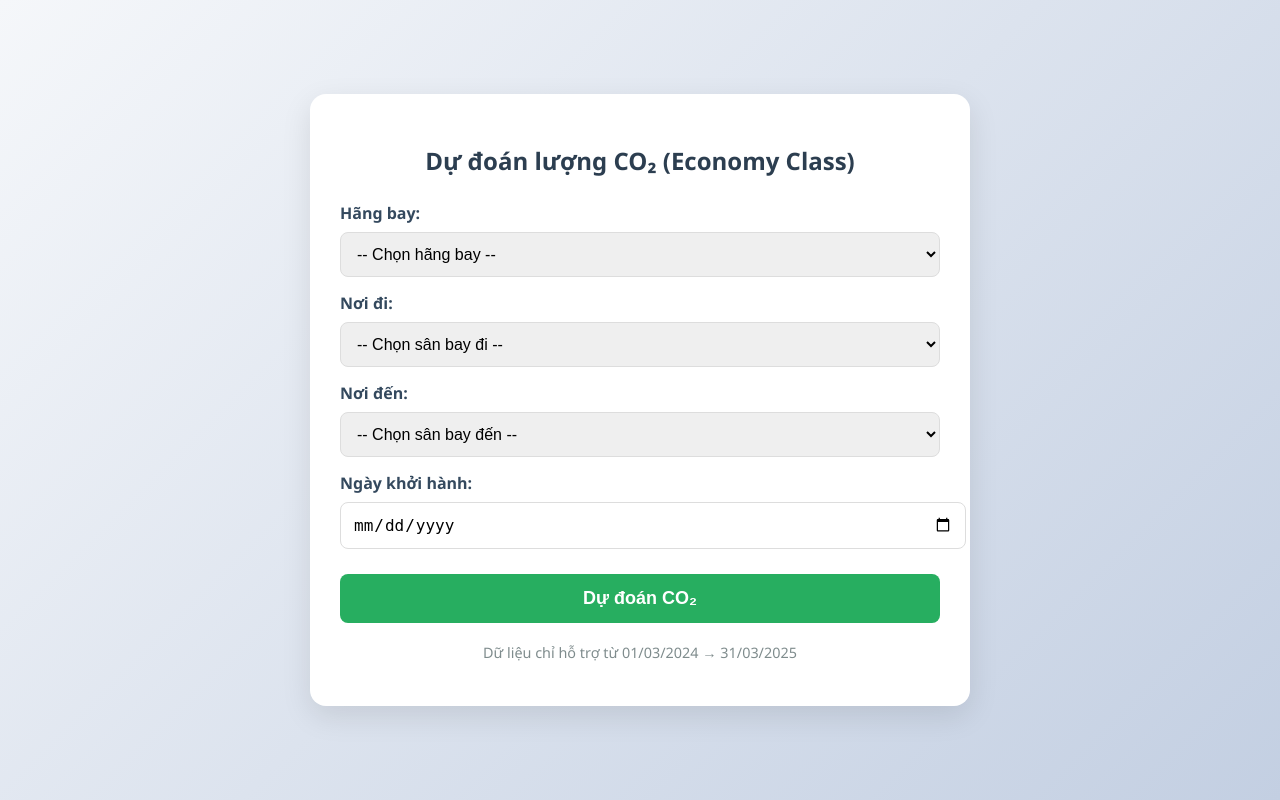
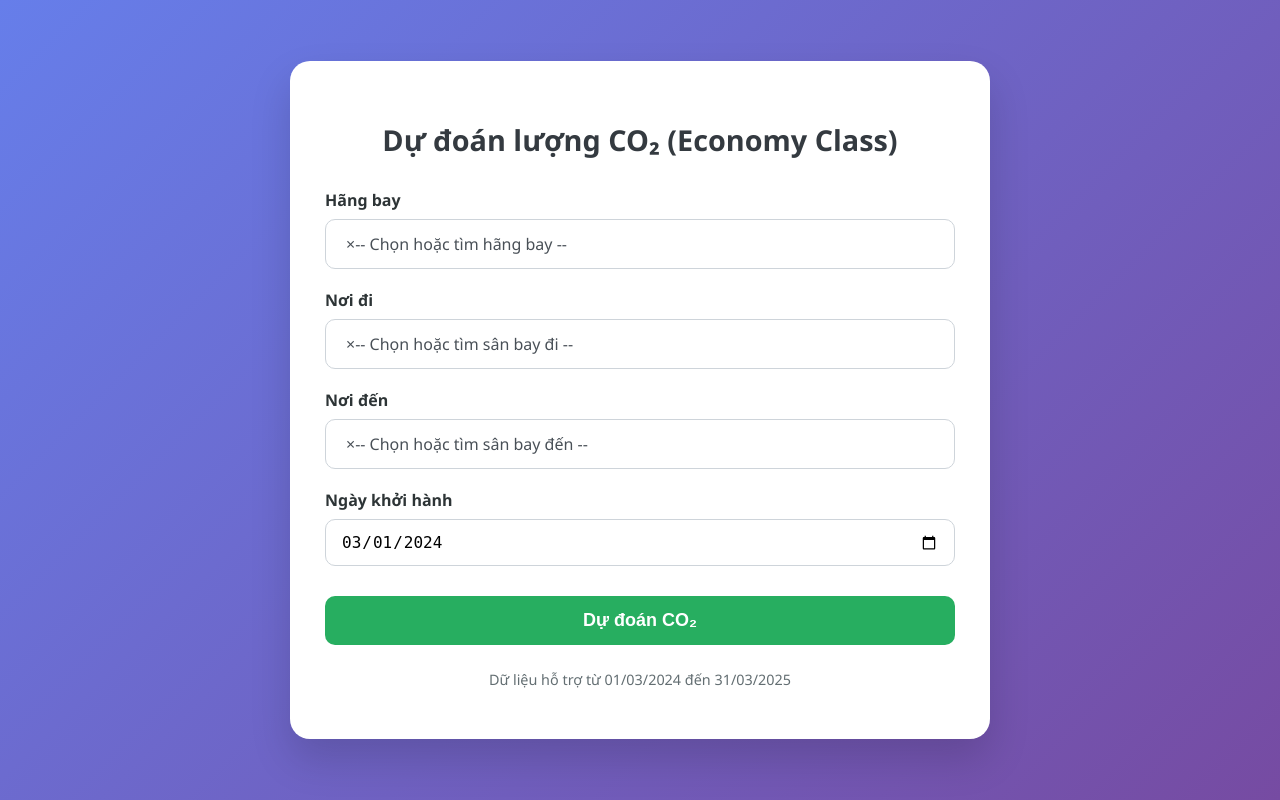
Before and after one commit to nmkhan9/dll, a Flask app: page / in a window 1280 px wide. Run offline with Flask 3, Linux system fonts and the light colour scheme; parts of the project's set-up code (start-up, migrations or seed data) failed here and were passed over; some libraries are stand-ins or nearby versions.

Commit message:
done app

```diff
--- a/app/app.py
+++ b/app/app.py
@@ -2,7 +2,97 @@ from flask import Flask, request, render_template, jsonify
 import pandas as pd
 import numpy as np
 from joblib import load
-import os
+
+AIRLINES = [
+    '0N', '2A', '2E', '2G', '2J', '2M', '2T', '2W', '2Z', '3F', '3H', '3K', '3L', '3M', '3O', '3R', '3T', '3U'
+    '4A', '4B', '4N', '4Y', '4Z', '5E', '5F', '5J', '5N', '5O', '5R', '5T', '5U', '5V', '5W', '5Z', '6D', '6E',
+    '6H', '6J', '6R', '7C', '7G', '7H', '7P', '7R', '7S', '7V', '8B', '8E', '8F', '8L', '8M', '8V', '9C', '9H',
+    '9I', '9J', '9K', '9N', '9R', '9X', 'A3', 'A6', 'A8', 'A9', 'AC', 'AD', 'AE', 'AF', 'AH', 'AI', 'AK', 'AM',
+    'AQ', 'AR', 'AS', 'AT', 'AV', 'AW', 'AY', 'AZ', 'B3', 'B6', 'B7', 'B9', 'BA', 'BC', 'BG', 'BI', 'BJ', 'BK',
+    'BP', 'BR', 'BS', 'BT', 'BU', 'BV', 'BW', 'BX', 'BY', 'BZ', 'C7', 'CA', 'CC', 'CD', 'CE', 'CG', 'CI', 'CM',
+    'CQ', 'CX', 'CY', 'CZ', 'D2', 'D7', 'D8', 'DD', 'DE', 'DG', 'DI', 'DJ', 'DK', 'DL', 'DM', 'DO', 'DR', 'DT',
+    'DV', 'DX', 'DY', 'DZ', 'E5', 'E9', 'EI', 'EK', 'EL', 'EN', 'EO', 'EP', 'ER', 'ES', 'ET', 'EU', 'EW', 'EY',
+    'F2', 'F3', 'F8', 'F9', 'FA', 'FB', 'FD', 'FG', 'FH', 'FI', 'FJ', 'FM', 'FN', 'FO', 'FR', 'FU', 'FW', 'FY',
+    'FZ', 'G3', 'G4', 'G5', 'G9', 'GA', 'GD', 'GF', 'GJ', 'GK', 'GL', 'GM', 'GQ', 'GS', 'GV', 'GX', 'GY', 'H2',
+    'H4', 'H5', 'H7', 'H9', 'HA', 'HC', 'HD', 'HE', 'HF', 'HH', 'HJ', 'HK', 'HM', 'HO', 'HU', 'HV', 'HW', 'HX',
+    'HY', 'HZ', 'I2', 'I4', 'I5', 'IA', 'IB', 'ID', 'IE', 'IK', 'IN', 'IO', 'IR', 'IT', 'IU', 'IW', 'IX', 'IY',
+    'IZ', 'J2', 'J4', 'J5', 'J7', 'J9', 'JA', 'JD', 'JH', 'JL', 'JM', 'JQ', 'JT', 'JU', 'JX', 'JY', 'K3', 'K6',
+    'K7', 'KB', 'KC', 'KE', 'KG', 'KL', 'KM', 'KN', 'KP', 'KQ', 'KR', 'KU', 'KX', 'KY', 'L6', 'LA', 'LC', 'LF',
+    'LG', 'LH', 'LJ', 'LM', 'LN', 'LO', 'LS', 'LT', 'LX', 'LY', 'M0', 'ME', 'MF', 'MH', 'MK', 'MM', 'MO', 'MS',
+    'MU', 'MX', 'N2', 'N3', 'N4', 'N9', 'NE', 'NF', 'NH', 'NK', 'NO', 'NP', 'NS', 'NT', 'NU', 'NX', 'NZ', 'OA',
+    'OB', 'OC', 'OD', 'OG', 'OJ', 'OK', 'OP', 'OQ', 'OR', 'OS', 'OU', 'OV', 'OW', 'OZ', 'P2', 'P4', 'P5', 'PA',
+    'PB', 'PC', 'PD', 'PG', 'PI', 'PJ', 'PK', 'PM', 'PN', 'PR', 'PU', 'PV', 'PW', 'PX', 'PY', 'Q2', 'Q4', 'QB',
+    'QC', 'QF', 'QG', 'QH', 'QI', 'QN', 'QP', 'QQ', 'QR', 'QS', 'QV', 'QW', 'QZ', 'R3', 'RA', 'RC', 'RF', 'RJ',
+    'RN', 'RO', 'RQ', 'RS', 'RT', 'RY', 'S0', 'S4', 'S5', 'S6', 'S7', 'S8', 'SA', 'SB', 'SC', 'SF', 'SG', 'SI',
+    'SJ', 'SK', 'SL', 'SM', 'SN', 'SP', 'SQ', 'SR', 'SS', 'SU', 'SV', 'SY', 'SZ', 'T5', 'T6', 'TB', 'TC', 'TF',
+    'TG', 'TJ', 'TK', 'TL', 'TM', 'TO', 'TP', 'TR', 'TS', 'TU', 'TV', 'TW', 'TX', 'TY', 'TZ', 'U2', 'U4', 'U6',
+    'UA', 'UD', 'UG', 'UI', 'UK', 'UL', 'UN', 'UO', 'UP', 'UQ', 'UR', 'UT', 'UU', 'UX', 'V0', 'V5', 'V7', 'V8',
+    'VA', 'VB', 'VE', 'VJ', 'VM', 'VN', 'VP', 'VS', 'VT', 'VY', 'VZ', 'W1', 'W2', 'W4', 'W5', 'W6', 'W9', 'WB',
+    'WF', 'WG', 'WJ', 'WK', 'WM', 'WN', 'WS', 'WT', 'WU', 'WY', 'X3', 'X4', 'XC', 'XE', 'XJ', 'XK', 'XP', 'XQ',
+    'XR', 'XY', 'XZ', 'Y4', 'Y8', 'Y9', 'YB', 'YC', 'YK', 'YL', 'YN', 'YQ', 'YS', 'YT', 'Z0', 'Z2', 'ZA', 'ZE',
+    'ZG', 'ZH', 'ZL', 'ZN', 'ZP', 'Y2', 'DN', 'IF', '9V', 'QL', 'FT', 'N0', 'IP', '2I', '8D', '6I', 'VQ', 'VU',
+    'ZD', 'B0', '7E', 'OM', 'JR', 'ON', 'D3', 'P0', 'R4', 'IQ', 'AN', 'H8', 'RW', '6G', 'BF', 'Y7', 'U8', 'GZ',
+    'A1', 'RZ', 'W3', 'BB', 'E4', '8U', '9P', 'KV', 'UM']
+
+
+
+AIRPORTS = ['YFH', 'CGP', 'DAC', 'HOM', 'SOV', 'PGM', 'BTK', 'IKT', 'KCK',
+        'LFW', 'BKO', 'ABJ', 'INB', 'CUK', 'TZA', 'PLJ', 'DGA', 'SPR',
+       'BZE', 'HPN', 'BDA', 'MAD', 'RAO', 'CGH', 'POA', 'GRU', 'REC',
+       'FOR', 'EVN', 'YTQ', 'YPJ', 'YVP', 'YGW', 'YUL', 'SIN', 'PEN',
+       'CGK', 'HAK', 'MNL', 'BAH', 'AUH', 'CCJ', 'TRV', 'CCU', 'EIS',
+       'SJU', 'STT', 'FLL', 'TPA', 'EYW', 'MCO', 'MHH', 'TLH', 'PBI',
+       'ANU', 'RAK', 'AGA', 'TTU', 'LYS', 'CMN', 'BRU', 'TNG', 'CUR',
+       'JED', 'TFU', 'NNG', 'LJG', 'KWL', 'XIY', 'YIC', 'GZG', 'LHW',
+       'XUZ', 'SHE', 'CGQ', 'DLU', 'CAN', 'KHN', 'CSX', 'WUH', 'WXN',
+       'HKG', 'KMG', 'HFE', 'CKG', 'SZX', 'BHY', 'TNA', 'KWE', 'HGH',
+       'YLX', 'NGB', 'WUX', 'CTU', 'HUZ', 'LZY', 'CGO', 'TSA', 'ZUH',
+       'PEK', 'LXA', 'DNH', 'NKG', 'SYX', 'ZHY', 'HRB', 'XIC', 'CZX',
+       'PVG', 'MIG', 'HKT', 'KRY', 'URC', 'YNT', 'LIM', 'BOS', 'MSS',
+       'YYC', 'FRA', 'PMI', 'LPA', 'WDH', 'JNB', 'CPT', 'MQP', 'DUR',
+       'LUD', 'OND', 'KIM', 'PLZ', 'ERS', 'HRE', 'UTN', 'ELS', 'LUN',
+       'HDS', 'DAL', 'RMO', 'ILO', 'CYZ', 'CEB', 'KLO', 'TUG', 'TAC',
+       'BCD', 'TAG', 'PPS', 'GES', 'CGY', 'BXU', 'PAG', 'MFM', 'DVO',
+       'BKK', 'ICN', 'LED', 'ALG', 'CCS', 'PZO', 'YXP', 'YZF', 'YFB',
+       'YBB', 'YCB', 'YEG', 'YEV', 'GUA', 'FRS', 'SAP', 'FAI', 'ARC',
+       'TAS', 'BFN', 'ADB', 'AYT', 'LKO', 'IXC', 'DEL', 'MAA', 'VGA',
+       'HYD', 'BLR', 'IXE', 'TRZ', 'GOX', 'UDR', 'DIU', 'BOM', 'COK',
+       'DIB', 'RJA', 'STV', 'HBX', 'IXM', 'HSR', 'ATQ', 'TIR', 'GOI',
+       'JAI', 'AMD', 'IXB', 'IXG', 'JLR', 'IDR', 'GAU', 'PNQ', 'JDH',
+       'VTZ', 'TCR', 'IXJ', 'NAG', 'BBI', 'IXL', 'RPR', 'JRH', 'BHO',
+       'PAT', 'CNN', 'CJB', 'IXR', 'SAG', 'RDP', 'DED', 'VNS', 'IXZ',
+       'DXB', 'AJL', 'MCT', 'DMM', 'DOH', 'TLV', 'PRG', 'KMI', 'OKA',
+       'OIT', 'HND', 'KMJ', 'UKB', 'PYJ', 'OVB', 'PUS', 'CJU', 'FUK',
+       'MYJ', 'CTS', 'CRK', 'NGO', 'KKJ', 'ANC', 'ANI', 'PAC', 'URS',
+       'VKO', 'ARH', 'ULV', 'MRV', 'WBB', 'KLG', 'OOK', 'KGX', 'UNK',
+       'LDZ', 'YIA', 'DPS', 'SMK', 'TLA', 'ORV', 'GLV', 'BKC', 'WTK',
+       'KKA', 'OME', 'OTZ', 'ELI', 'ABL', 'SHH', 'PHO', 'TMS', 'JMJ',
+       'DLC', 'KOW', 'JJN', 'TYN', 'YNZ', 'RGN', 'MDL', 'KUL', 'BTT',
+       'NUI', 'AET', 'RBY', 'DOY', 'XMN', 'ZHA', 'ZYI', 'NNY', 'SJW',
+       'PKX', 'SHA', 'HIA', 'IQN', 'GYS', 'SWA', 'SHF', 'DMK', 'FOC',
+       'YIN', 'CNX', 'KUU', 'SHL', 'IXS', 'QOW', 'LOS', 'VQS', 'MVY',
+       'EWB', 'ACK', 'CZH', 'PND', 'UIB', 'BGA', 'CLO', 'BOG', 'MKK',
+       'OGG', 'HNL', 'STL', 'BRL', 'LUP', 'ORD', 'IAD', 'DFW', 'IPL',
+       'BFD', 'ELD', 'ATH', 'KGS', 'JTR', 'KVA', 'SKG', 'TIA', 'CFU',
+       'RHO', 'IST', 'LCA', 'MLA', 'MUC', 'VCE', 'STR', 'GVA', 'VNO',
+       'DUS', 'NCL', 'LHR', 'CDG', 'ARN', 'HET', 'XNN', 'KHX', 'YVR',
+       'YYJ', 'YXU', 'SEA', 'YYZ', 'YLW', 'YCG', 'PDX', 'YTZ', 'YQB',
+       'YQU', 'YOW', 'YXT', 'YQX', 'YHZ', 'YYT', 'LGA', 'JFK', 'EWR',
+       'YSJ', 'RDU', 'CLT', 'DTW', 'YWG', 'LAS', 'MIA', 'YXE', 'IAH',
+       'RSW', 'AUS', 'CCC', 'MEX', 'DEN', 'PVR', 'LAX', 'FDF', 'MBJ',
+       'SAN', 'SFO', 'PHX', 'BGI', 'LIS', 'MXP', 'VIE', 'CNF', 'IPN',
+       'MRS', 'RNS', 'CFE', 'DUB', 'BLQ', 'BIA', 'BER', 'CPH', 'NTE',
+       'FLR', 'BIQ', 'WAW', 'BUD', 'OSL', 'AGP', 'TUN', 'HEL', 'OTP',
+       'LAD', 'NKC', 'CKY', 'PTP', 'CUN', 'KIX', 'AAE', 'ELU', 'HME',
+       'ORN', 'TIN', 'QSF', 'LGW', 'CZL', 'DSS', 'IXA', 'IMF', 'JGA',
+       'KWI', 'LGK', 'SBW', 'SDK', 'BKI']
+
+
+def generate_options(items, selected=None):
+    return '\n'.join(
+        f'<option value="{code}"{" selected" if code == selected else ""}>{code}</option>'
+        for code in items
+    )
 
 app = Flask(__name__)
 
@@ -16,8 +106,10 @@ categorical_cols = ['season', 'carrier', 'origin', 'destination', 'year', 'quart
 
 def preprocess_input(data):
     df = pd.DataFrame([data])
+    df['departure_date'] = pd.to_datetime(df['departure_date'], errors='coerce')
+    if pd.isna(df['departure_date'].iloc[0]):
+        raise ValueError("Ngày không hợp lệ")
 
-    df['departure_date'] = pd.to_datetime(df['departure_date'], errors='coerce')
     df['year'] = df['departure_date'].dt.year
     df['month'] = df['departure_date'].dt.month
     df['day'] = df['departure_date'].dt.day
@@ -29,70 +121,54 @@ def preprocess_input(data):
     df['sin_dayofweek'] = np.sin(2 * np.pi * df['day_of_week'] / 7)
     df['cos_dayofweek'] = np.cos(2 * np.pi * df['day_of_week'] / 7)
 
-    def get_season(month):
-        if month in [12, 1, 2]:
-            return "winter"
-        elif month in [3, 4, 5]:
-            return "spring"
-        elif month in [6, 7, 8]:
-            return "summer"
-        else:
-            return "autumn"
-
+    def get_season(m):
+        return ["winter", "spring", "summer", "autumn"][(m % 12) // 3]
     df['season'] = df['month'].apply(get_season)
 
     X_num = df[['sin_month', 'cos_month', 'sin_dayofweek', 'cos_dayofweek']]
+    X_cat = ohe.transform(df[categorical_cols])
+    X_cat_df = pd.DataFrame(X_cat, columns=ohe.get_feature_names_out(categorical_cols), index=df.index)
 
-    X_cat = ohe.transform(df[categorical_cols])
-    cat_feature_names = ohe.get_feature_names_out(categorical_cols)
-    X_cat_df = pd.DataFrame(X_cat, columns=cat_feature_names, index=df.index)
-
-    X_encoded = pd.concat([X_cat_df, X_num], axis=1)
-    return X_encoded
+    return pd.concat([X_cat_df, X_num], axis=1)
 
 @app.route('/')
 def home():
-    return render_template('index.html')
+    return render_template(
+        'index.html',
+        airline_options=generate_options(AIRLINES),
+        origin_options=generate_options(AIRPORTS),
+        destination_options=generate_options(AIRPORTS)
+    )
 
 @app.route('/predict', methods=['POST'])
 def predict():
     try:
+        input_data = request.form.to_dict() if request.content_type != 'application/json' else request.get_json()
+        required = ['carrier', 'departure_date', 'origin', 'destination']
+        for f in required:
+            if f not in input_data or not input_data[f]:
+                raise ValueError(f"Thiếu: {f}")
+
+        if input_data['origin'] == input_data['destination']:
+            raise ValueError("Nơi đi và nơi đến không được trùng!")
+
+        X = preprocess_input(input_data)
+        pred = round(float(lr_model.predict(X)[0]), 4)
 
         if request.content_type == 'application/json':
-            input_data = request.get_json()
-        else:
-            input_data = request.form.to_dict()
-
-
-        required = ['carrier', 'departure_date', 'origin', 'destination']
-        for field in required:
-            if field not in input_data or not input_data[field]:
-                return render_error(f"Thiếu trường: {field}")
-
-
-        if input_data['origin'] == input_data['destination']:
-            return render_error("Nơi đi và nơi đến không được trùng nhau!")
-
-
-        X = preprocess_input(input_data)
-        y_pred = lr_model.predict(X)
-        prediction = round(float(y_pred[0]), 4)
-
-        result = {"prediction_gram_co2": prediction}
-
+            return jsonify({"prediction_gram_co2": pred, "message": "Thành công!"})
+        return render_template('index.html', prediction=pred,
+                               airline_options=generate_options(AIRLINES, input_data.get('carrier')),
+                               origin_options=generate_options(AIRPORTS, input_data.get('origin')),
+                               destination_options=generate_options(AIRPORTS, input_data.get('destination')))
+    except Exception as e:
+        err = str(e)
         if request.content_type == 'application/json':
-            return jsonify({**result, "message": "Dự đoán thành công!"})
-        else:
-            return render_template('index.html', prediction=prediction)
-
-    except Exception as e:
-        return render_error(str(e))
-
-def render_error(msg):
-    if request.content_type == 'application/json':
-        return jsonify({"error": msg}), 400
-    else:
-        return render_template('index.html', error=msg)
+            return jsonify({"error": err}), 400
+        return render_template('index.html', error=err,
+                               airline_options=generate_options(AIRLINES),
+                               origin_options=generate_options(AIRPORTS),
+                               destination_options=generate_options(AIRPORTS))
 
 @app.route('/api/predict', methods=['POST'])
 def api_predict():
--- a/app/templates/index.html
+++ b/app/templates/index.html
@@ -3,68 +3,199 @@
 <head>
     <meta charset="UTF-8">
     <meta name="viewport" content="width=device-width, initial-scale=1.0">
-    <title>Dự đoán CO2 Chuyến bay</title>
+    <title>Dự đoán CO₂ Chuyến bay</title>
+
+
+    <link href="https://cdn.jsdelivr.net/npm/select2@4.1.0-rc.0/dist/css/select2.min.css" rel="stylesheet" />
+    <link href="https://cdn.jsdelivr.net/npm/select2-bootstrap-5-theme@1.3.0/dist/select2-bootstrap-5-theme.min.css" rel="stylesheet" />
+
     <style>
-        body { font-family: 'Segoe UI', sans-serif; margin: 0; background: linear-gradient(135deg, #f5f7fa 0%, #c3cfe2 100%); min-height: 100vh; display: flex; align-items: center; }
-        .container { max-width: 600px; width: 90%; margin: auto; padding: 30px; background: white; border-radius: 16px; box-shadow: 0 10px 30px rgba(0,0,0,0.1); }
-        h2 { text-align: center; color: #2c3e50; margin-bottom: 25px; }
-        label { display: block; margin: 15px 0 8px; font-weight: 600; color: #34495e; }
-        select, input[type="date"] {
-            padding: 12px; width: 100%; border: 1px solid #ddd; border-radius: 8px; font-size: 16px;
-            transition: border 0.3s;
+        :root {
+            --primary: #4361ee;
+            --success: #27ae60;
+            --danger: #e74c3c;
+            --light: #f8f9fa;
+            --dark: #343a40;
         }
-        select:focus, input:focus { border-color: #3498db; outline: none; }
+
+        * { box-sizing: border-box; }
+        body {
+            font-family: 'Segoe UI', Tahoma, Geneva, Verdana, sans-serif;
+            background: linear-gradient(135deg, #667eea 0%, #764ba2 100%);
+            min-height: 100vh;
+            margin: 0;
+            padding: 20px;
+            display: flex;
+            align-items: center;
+            justify-content: center;
+        }
+
+        .container {
+            background: white;
+            border-radius: 20px;
+            box-shadow: 0 20px 40px rgba(0, 0, 0, 0.15);
+            padding: 35px;
+            max-width: 700px;
+            width: 100%;
+        }
+
+        h2 {
+            text-align: center;
+            color: var(--dark);
+            margin-bottom: 30px;
+            font-weight: 600;
+            font-size: 1.8rem;
+        }
+
+        .form-group {
+            margin-bottom: 20px;
+        }
+
+        label {
+            display: block;
+            margin-bottom: 8px;
+            font-weight: 600;
+            color: #2d3436;
+            font-size: 1rem;
+        }
+
+
+        .select2-container--bootstrap-5 .select2-selection {
+            border: 1.5px solid #ced4da;
+            border-radius: 10px;
+            height: 50px;
+            padding: 0 12px;
+            font-size: 16px;
+            transition: all 0.3s ease;
+        }
+
+        .select2-container--bootstrap-5 .select2-selection:focus {
+            border-color: var(--primary);
+            box-shadow: 0 0 0 0.2rem rgba(67, 97, 238, 0.25);
+        }
+
+        .select2-container--bootstrap-5 .select2-selection__rendered {
+            line-height: 48px;
+            color: #495057;
+        }
+
+        .select2-container--bootstrap-5 .select2-selection__placeholder {
+            color: #6c757d;
+        }
+
+        .select2-container--bootstrap-5 .select2-dropdown {
+            border: 1.5px solid var(--primary);
+            border-radius: 10px;
+            box-shadow: 0 10px 25px rgba(0, 0, 0, 0.1);
+        }
+
+        input[type="date"] {
+            width: 100%;
+            padding: 12px 15px;
+            border: 1.5px solid #ced4da;
+            border-radius: 10px;
+            font-size: 16px;
+            transition: all 0.3s ease;
+        }
+
+        input[type="date"]:focus {
+            border-color: var(--primary);
+            outline: none;
+            box-shadow: 0 0 0 0.2rem rgba(67, 97, 238, 0.25);
+        }
+
         button {
-            width: 100%; padding: 14px; margin-top: 25px; background: #27ae60; color: white;
-            border: none; border-radius: 8px; font-size: 18px; font-weight: bold; cursor: pointer;
-            transition: background 0.3s;
+            width: 100%;
+            padding: 14px;
+            background: var(--success);
+            color: white;
+            border: none;
+            border-radius: 10px;
+            font-size: 18px;
+            font-weight: 600;
+            cursor: pointer;
+            transition: all 0.3s ease;
+            margin-top: 10px;
         }
-        button:hover { background: #219a52; }
-        button:disabled { background: #95a5a6; cursor: not-allowed; }
-        .result { margin-top: 25px; padding: 18px; background: #d5f4e6; border-radius: 10px; text-align: center; font-size: 1.3em; font-weight: bold; color: #27ae60; }
-        .error { color: #e74c3c; background: #fadbd8; padding: 12px; border-radius: 8px; margin-top: 15px; text-align: center; }
-        .note { font-size: 0.9em; color: #7f8c8d; text-align: center; margin-top: 20px; }
+
+        button:hover:not(:disabled) {
+            background: #219a52;
+            transform: translateY(-1px);
+        }
+
+        button:disabled {
+            background: #95a5a6;
+            cursor: not-allowed;
+            transform: none;
+        }
+
+        .result {
+            margin-top: 25px;
+            padding: 20px;
+            background: linear-gradient(135deg, #d5f4e6 0%, #a8e6cf 100%);
+            border-radius: 12px;
+            text-align: center;
+            font-size: 1.4rem;
+            font-weight: bold;
+            color: var(--success);
+            border-left: 6px solid var(--success);
+        }
+
+        .error {
+            margin-top: 15px;
+            padding: 15px;
+            background: #fadbd8;
+            color: var(--danger);
+            border-radius: 10px;
+            text-align: center;
+            font-weight: 500;
+            border-left: 6px solid var(--danger);
+        }
+
+        .note {
+            text-align: center;
+            margin-top: 25px;
+            color: #636e72;
+            font-size: 0.9rem;
+        }
+
+        @media (max-width: 576px) {
+            .container { padding: 25px; }
+            h2 { font-size: 1.5rem; }
+        }
     </style>
 </head>
 <body>
     <div class="container">
         <h2>Dự đoán lượng CO₂ (Economy Class)</h2>
+
         <form method="POST" action="/predict" id="flightForm">
-            <label for="carrier">Hãng bay:</label>
-            <select name="carrier" id="carrier" required>
-                <option value="">-- Chọn hãng bay --</option>
-                <option value="2S">2S - Ryanair</option>
-                <option value="VN">VN - Vietnam Airlines</option>
-                <option value="VJ">VJ - Vietjet Air</option>
-                <option value="QH">QH - Bamboo Airways</option>
-                <option value="BL">BL - Jetstar Pacific</option>
+            <div class="form-group">
+                <label for="carrier">Hãng bay</label>
+                <select name="carrier" id="carrier" class="form-select select2" required>
+                    <option value="">-- Chọn hoặc tìm hãng bay --</option>
+                    {{ airline_options|safe }}
                 </select>
+            </div>
 
-            <label for="origin">Nơi đi:</label>
-            <select name="origin" id="origin" required>
-                <option value="">-- Chọn sân bay đi --</option>
-                <option value="HN">Hà Nội (HAN)</option>
-                <option value="SG">TP.HCM (SGN)</option>
-                <option value="DN">Đà Nẵng (DAD)</option>
-                <option value="HP">Hải Phòng (HPH)</option>
-                <option value="CX">Cần Thơ (VCA)</option>
-                <option value="TH">Thanh Hóa (THD)</option>
-                <option value="PX">Pleiku (PXU)</option>
+            <div class="form-group">
+                <label for="origin">Nơi đi</label>
+                <select name="origin" id="origin" class="form-select select2" required>
+                    <option value="">-- Chọn hoặc tìm sân bay đi --</option>
+                    {{ origin_options|safe }}
                 </select>
+            </div>
 
-            <label for="destination">Nơi đến:</label>
-            <select name="destination" id="destination" required>
-                <option value="">-- Chọn sân bay đến --</option>
-                <option value="SG">TP.HCM (SGN)</option>
-                <option value="HN">Hà Nội (HAN)</option>
-                <option value="DN">Đà Nẵng (DAD)</option>
-                <option value="HP">Hải Phòng (HPH)</option>
-                <option value="CX">Cần Thơ (VCA)</option>
-                <option value="TH">Thanh Hóa (THD)</option>
-                <option value="PX">Pleiku (PXU)</option>
+            <div class="form-group">
+                <label for="destination">Nơi đến</label>
+                <select name="destination" id="destination" class="form-select select2" required>
+                    <option value="">-- Chọn hoặc tìm sân bay đến --</option>
+                    {{ destination_options|safe }}
                 </select>
+            </div>
 
-            <label for="departure_date">Ngày khởi hành:</label>
+            <div class="form-group">
+                <label for="departure_date">Ngày khởi hành</label>
                 <input
                     type="date"
                     name="departure_date"
@@ -73,6 +204,7 @@
                     max="2025-03-31"
                     required
                 >
+            </div>
 
             <button type="submit" id="submitBtn">Dự đoán CO₂</button>
         </form>
@@ -87,38 +219,51 @@
         <div class="error">{{ error }}</div>
         {% endif %}
 
-        <p class="note">Dữ liệu chỉ hỗ trợ từ 01/03/2024 → 31/03/2025</p>
+        <p class="note">Dữ liệu hỗ trợ từ 01/03/2024 đến 31/03/2025</p>
     </div>
 
+    <script src="https://code.jquery.com/jquery-3.6.0.min.js"></script>
+    <script src="https://cdn.jsdelivr.net/npm/select2@4.1.0-rc.0/dist/js/select2.min.js"></script>
+    <script src="https://cdn.jsdelivr.net/npm/select2-bootstrap-5-theme@1.3.0/dist/select2-bootstrap-5-theme.min.js"></script>
+
     <script>
+        $(document).ready(function() {
+
+            $('.select2').select2({
+                theme: 'bootstrap-5',
+                placeholder: function() {
+                    return $(this).data('placeholder') || 'Tìm kiếm...';
+                },
+                width: '100%',
+                allowClear: true
+            });
+
 
             const today = new Date().toISOString().split('T')[0];
-        const dateInput = document.getElementById('departure_date');
-        const minDate = '2024-03-01';
-        const maxDate = '2025-03-31';
-
-        if (today >= minDate && today <= maxDate) {
-            dateInput.value = today;
-        } else if (today < minDate) {
-            dateInput.value = minDate;
+            const dateInput = $('#departure_date');
+            if (today >= '2024-03-01' && today <= '2025-03-31') {
+                dateInput.val(today);
+            } else {
+                dateInput.val('2024-03-01');
             }
 
 
-        const origin = document.getElementById('origin');
-        const dest = document.getElementById('destination');
-        const submitBtn = document.getElementById('submitBtn');
+            const origin = $('#origin');
+            const dest = $('#destination');
+            const btn = $('#submitBtn');
 
             function validateRoute() {
-            if (origin.value && dest.value && origin.value === dest.value) {
+                if (origin.val() && dest.val() && origin.val() === dest.val()) {
                     alert('Nơi đi và nơi đến không được trùng nhau!');
-                submitBtn.disabled = true;
+                    btn.prop('disabled', true);
                 } else {
-                submitBtn.disabled = false;
+                    btn.prop('disabled', false);
                 }
             }
 
-        origin.addEventListener('change', validateRoute);
-        dest.addEventListener('change', validateRoute);
+            origin.on('change', validateRoute);
+            dest.on('change', validateRoute);
+        });
     </script>
 </body>
 </html>
```
Lines whose indentation alone changed are shown as unchanged.
